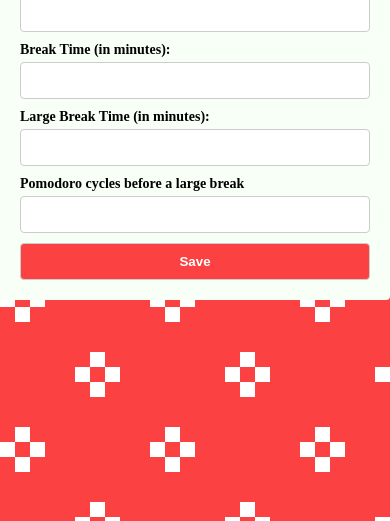
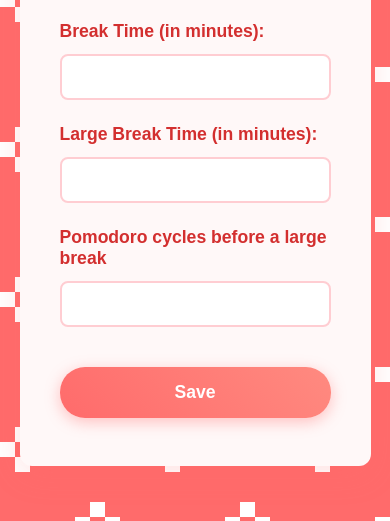
Before and after one commit to erandakarachchi/pomotime, a website built with webpack: page src/pages/settings/settings.html in a window 390 px wide. Shown: the part 323-844 px from the top of the page. Built offline with nearby package versions, Linux system fonts and the light colour scheme; some packages are replaced by stand-ins of ours.

Commit message:
Refactor settings page styles for improved UI consistency and responsiveness

```diff
--- a/src/pages/settings/settings.css
+++ b/src/pages/settings/settings.css
@@ -5,8 +5,8 @@
 }
 
 .container {
-  --s: 30px; /* the size */
-  --c1: #fb4141;
+  --s: 30px;
+  --c1: #FF6B6B;
   --c2: #ffffff;
 
   background: conic-gradient(at 60% 60%, var(--c1) 75%, #0000 0) 0 0 /
@@ -19,50 +19,94 @@
   justify-content: center;
   align-items: center;
   height: 100vh;
+  font-family: Arial, sans-serif;
 }
 
 .settings-container {
-  width: 800px;
-  background-color: #f7fff7;
-  padding: 20px;
-  border-radius: 4px;
+  width: 600px;
+  max-width: 90vw;
+  background-color: #fff8f8;
+  padding: 3rem 2.5rem;
+  border-radius: 12px;
   display: flex;
   flex-direction: column;
-  gap: 20px;
+  gap: 2rem;
+  box-shadow: 0 8px 32px rgba(255, 107, 107, 0.2);
+  text-align: center;
+}
+
+.settings-container h1 {
+  font-size: 2.5rem;
+  color: #C62828;
+  margin-bottom: 1rem;
+  text-shadow: 2px 2px 4px rgba(0,0,0,0.1);
+  font-weight: bold;
 }
 
 .settings-form {
   height: 100%;
   width: 100%;
-  background-color: #f7fff7;
+  background-color: transparent;
   display: flex;
   flex-direction: column;
-  gap: 10px;
+  gap: 1.5rem;
 }
 
 .form-group {
   display: flex;
   flex-direction: column;
-  gap: 4px;
+  gap: 8px;
+  text-align: left;
 }
 
 .form-group label {
-  font-size: 14px;
+  font-size: 1.1rem;
   font-weight: 600;
+  color: #D32F2F;
+  margin-bottom: 4px;
 }
 
 .form-group input {
-  padding: 10px;
-  border-radius: 4px;
-  border: 1px solid #ccc;
+  padding: 12px 16px;
+  border-radius: 8px;
+  border: 2px solid #FFCDD2;
+  background-color: #ffffff;
+  font-size: 1rem;
+  transition: all 0.3s ease;
+  outline: none;
+}
+
+.form-group input:focus {
+  border-color: #FF6B6B;
+  box-shadow: 0 0 0 3px rgba(255, 107, 107, 0.1);
+  background-color: #fefefe;
+}
+
+.form-group input:hover {
+  border-color: #FF8A80;
 }
 
 .settings-form button {
-  padding: 10px;
-  border-radius: 4px;
-  border: 1px solid #ccc;
-  background-color: #fb4141;
-  color: #fff;
-  font-weight: 600;
+  padding: 15px 30px;
+  border-radius: 25px;
+  border: none;
+  background: linear-gradient(45deg, #FF6B6B, #FF8A80);
+  color: white;
+  font-weight: bold;
+  font-size: 1.1rem;
   cursor: pointer;
+  transition: all 0.3s ease;
+  box-shadow: 0 4px 15px rgba(255, 107, 107, 0.4);
+  margin-top: 1rem;
 }
+
+.settings-form button:hover {
+  background: linear-gradient(45deg, #f44336, #ef5350);
+  transform: translateY(-2px);
+  box-shadow: 0 6px 20px rgba(255, 107, 107, 0.6);
+}
+
+.settings-form button:active {
+  transform: translateY(0);
+  box-shadow: 0 4px 15px rgba(255, 107, 107, 0.4);
+}
```
